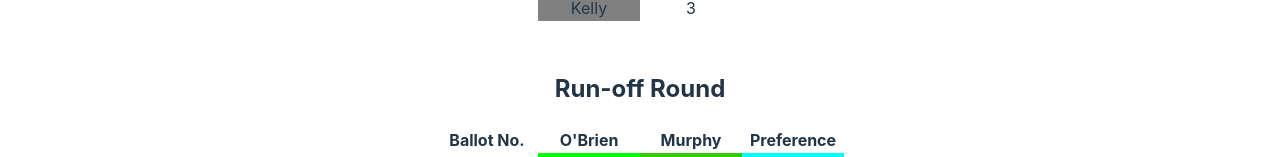
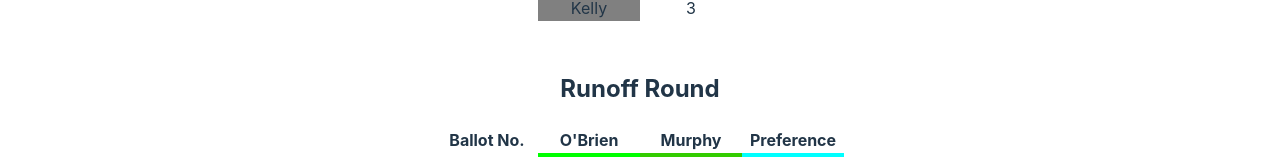
Before and after one commit to boyleconnor/star-voting, a React (Vite) app: page / in a window 1280 px wide. Shown: the part 1009-1166 px from the top of the page. Built offline with nearby package versions, Linux system fonts and the light colour scheme.

Commit message:
Remove hyphen in "runoff"

```diff
--- a/src/App.tsx
+++ b/src/App.tsx
@@ -198,7 +198,7 @@ function App() {
         </tbody>
       </table>
 
-      <h2>Run-off Round</h2>
+      <h2>Runoff Round</h2>
       {(topCandidates.length == 2 && <>
         <table>
           <thead><tr>
```
